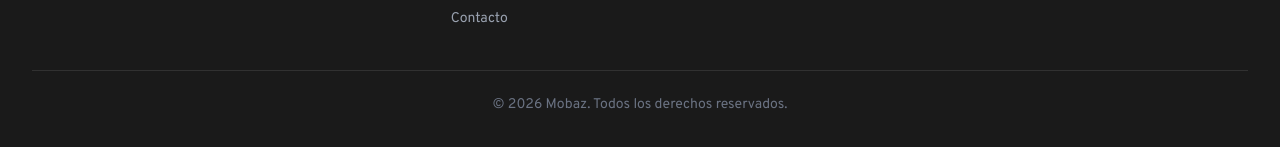
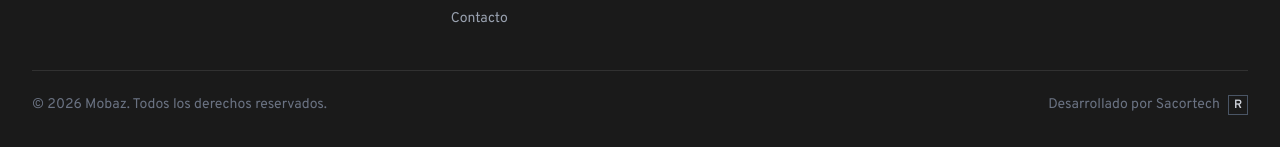
Before and after one commit to JaimeCordero26/Mobaz, a Next.js app: page / in a window 1280 px wide. Shown: the part 4081-4228 px from the top of the page. Built offline with nearby package versions, Linux system fonts and the light colour scheme; no server answers; the database is empty.

Commit message:
brand SacorTech en footer

```diff
--- a/src/components/Footer.tsx
+++ b/src/components/Footer.tsx
@@ -62,8 +62,19 @@ export default function Footer() {
           </div>
         </div>
 
-        <div className="border-t border-white/10 mt-10 pt-6 text-center text-gray-500 text-sm">
-          © {currentYear} Mobaz. Todos los derechos reservados.
+        <div className="border-t border-white/10 mt-10 pt-6 flex flex-col sm:flex-row items-center justify-between gap-3 text-gray-500 text-sm">
+          <span>© {currentYear} Mobaz. Todos los derechos reservados.</span>
+          <a
+            href="https://sacortech.xyz"
+            target="_blank"
+            rel="noopener noreferrer"
+            className="flex items-center gap-2 text-gray-500 hover:text-white transition-colors"
+          >
+            Desarrollado por Sacortech
+            <span className="w-5 h-5 flex items-center justify-center border border-gray-600 text-gray-300 text-xs font-bold">
+              R
+            </span>
+          </a>
         </div>
       </div>
     </footer>
```
